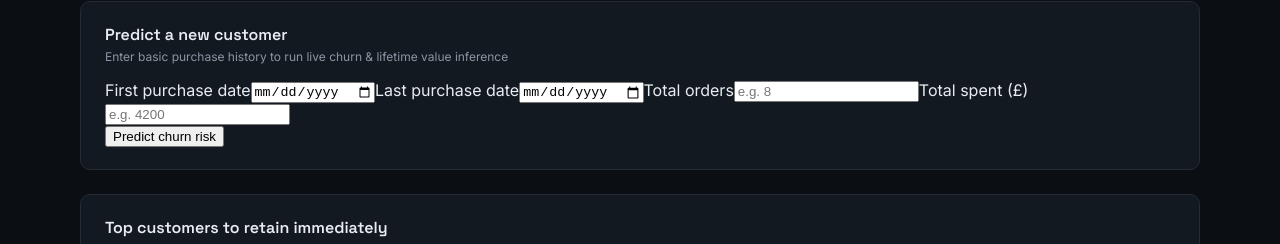
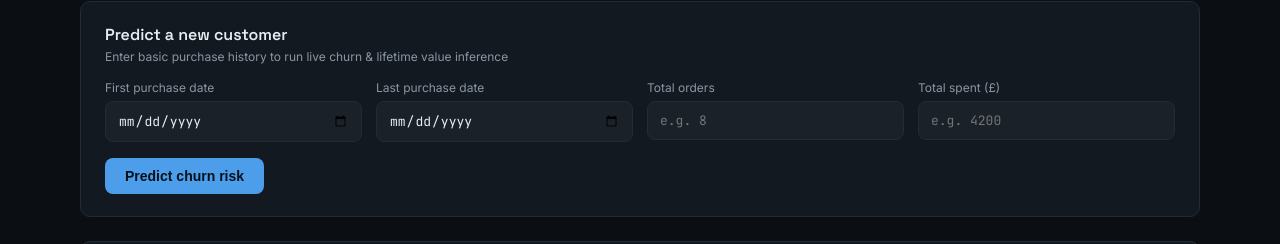
Before and after one commit to pavansai2608/customer-segmentation-retention, a React (Create React App) app in the folder frontend/my-app/: page / in a window 1280 px wide. Shown: the part 840-1084 px from the top of the page. Built offline with nearby package versions, Linux system fonts and the light colour scheme; no server answers; the HTML template or start-up script is replaced by a standard one.

Commit message:
added styling for prediction

```diff
--- a/frontend/my-app/src/App.css
+++ b/frontend/my-app/src/App.css
@@ -413,3 +413,70 @@ td {
     align-items: flex-start;
   }
 }
+
+.predict-form {
+  display: grid;
+  grid-template-columns: repeat(4, 1fr);
+  gap: 14px;
+  margin-bottom: 16px;
+}
+
+.predict-field {
+  display: flex;
+  flex-direction: column;
+  gap: 6px;
+}
+
+.predict-field-label {
+  font-size: 12px;
+  color: var(--text-muted);
+}
+
+.predict-field input {
+  background: var(--surface-2);
+  border: 1px solid var(--border);
+  color: var(--text);
+  padding: 10px 12px;
+  border-radius: 8px;
+  font-family: 'JetBrains Mono', monospace;
+  font-size: 13px;
+  width: 100%;
+}
+
+.predict-field input:focus {
+  outline: 2px solid var(--accent-blue);
+  outline-offset: 1px;
+}
+
+.predict-submit {
+  background: var(--accent-blue);
+  color: #071018;
+  border: none;
+  padding: 10px 20px;
+  border-radius: 8px;
+  font-weight: 600;
+  font-size: 14px;
+  cursor: pointer;
+}
+
+.predict-submit:disabled {
+  opacity: 0.6;
+  cursor: default;
+}
+
+.predict-submit:focus-visible {
+  outline: 2px solid var(--accent-teal);
+  outline-offset: 2px;
+}
+
+@media (max-width: 900px) {
+  .predict-form {
+    grid-template-columns: repeat(2, 1fr);
+  }
+}
+
+@media (max-width: 520px) {
+  .predict-form {
+    grid-template-columns: 1fr;
+  }
+}
```
